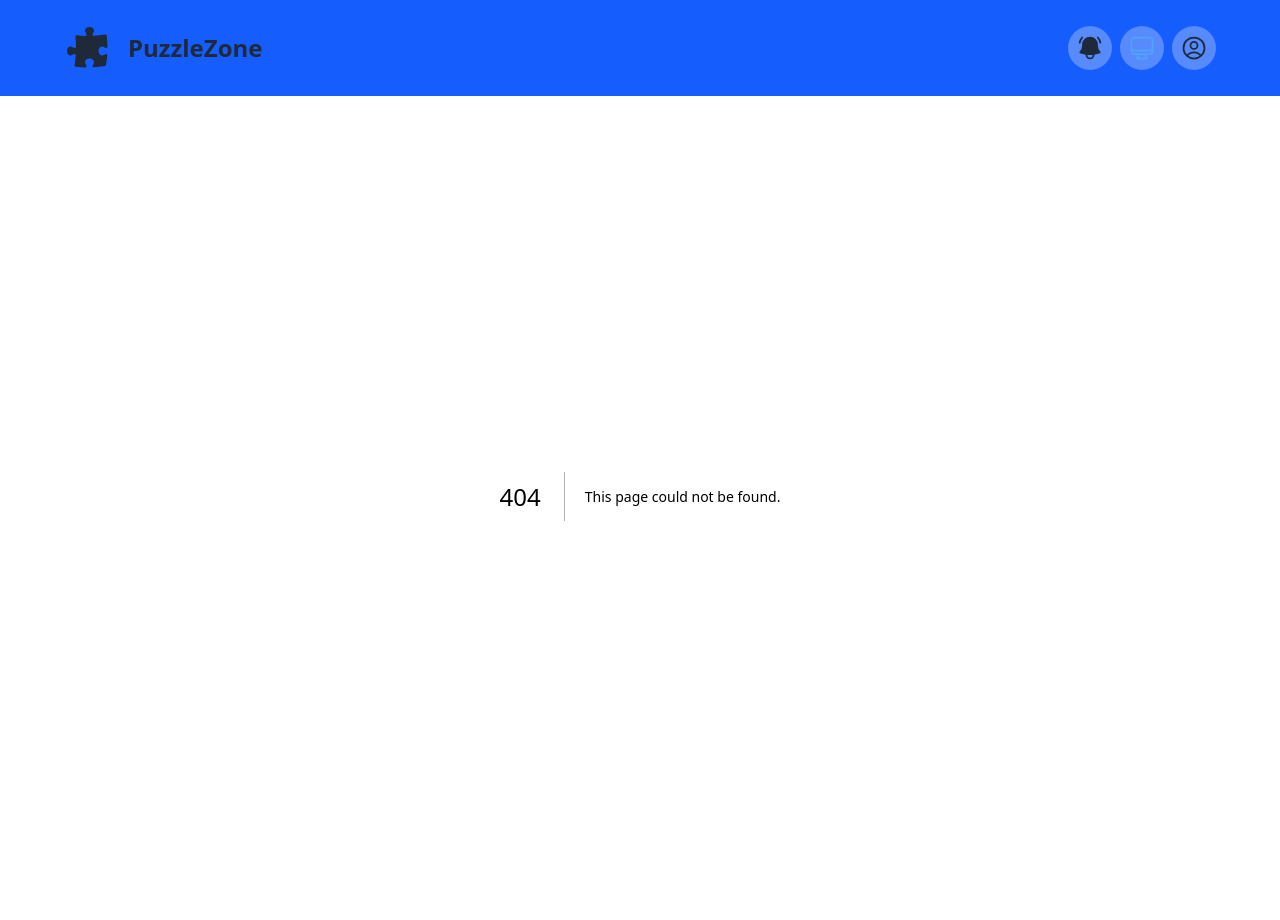
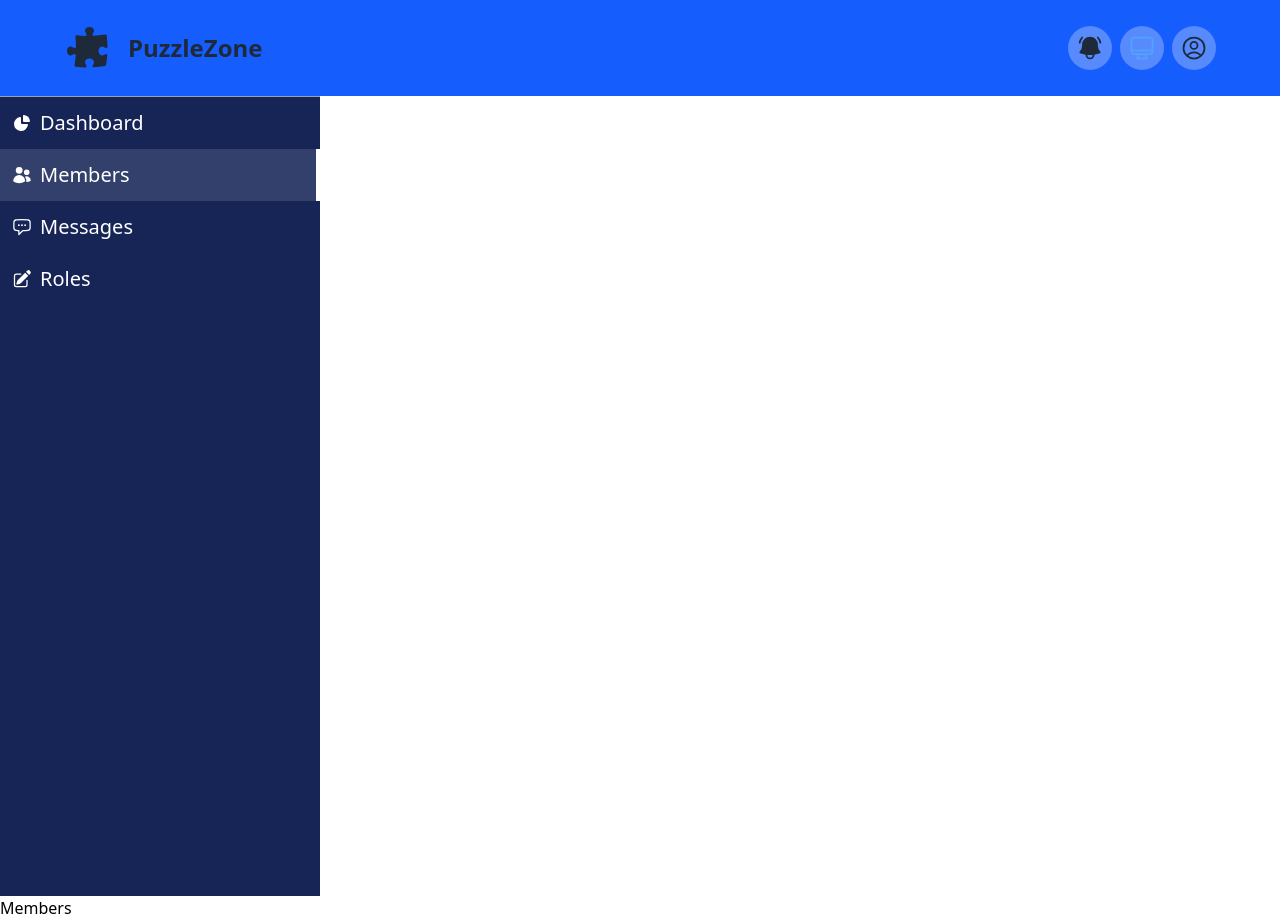
Before and after one commit to subhash1107/discord-dashboard, a Next.js app: page /members in a window 1280 px wide. Before the commit this address had no page. Before the commit the page ends 896 px from the top, so only its background shows below. Built offline with nearby package versions, Linux system fonts and the light colour scheme.

Commit message:
created sidebar

```diff
--- a/app/components/NavBar.tsx
+++ b/app/components/NavBar.tsx
@@ -9,7 +9,7 @@ import { Bars3BottomLeftIcon } from '@heroicons/react/24/solid'
 const NavBar = () => {
     const [sideBar,setSideBar] = useState<boolean>(false)
   return (
-    <nav className='bg-blue-600 dark:bg-blue-950 text-gray-800 dark:text-gray-100 flex justify-center p-6 '>
+    <nav className='bg-blue-600 dark:bg-blue-950 text-gray-800 dark:text-gray-100 flex justify-center p-6 transition'>
       <div className='max-w-6xl w-full '>
         <div className='flex justify-between items-center'>
          <div className='flex justify-between gap-4 items-center hover:cursor-pointer'>
--- /dev/null
+++ b/app/components/SideBar.tsx
@@ -0,0 +1,39 @@
+'use client'
+import { ChartPieIcon } from '@heroicons/react/20/solid'
+import { ChatBubbleLeftEllipsisIcon } from '@heroicons/react/24/outline'
+import { PencilSquareIcon, UsersIcon } from '@heroicons/react/24/solid'
+import Link from 'next/link'
+import { usePathname } from 'next/navigation'
+import React from 'react'
+
+const SideBar = () => {
+  const pathname = usePathname()
+
+  const links = [
+    { href: '/', label: 'Dashboard', icon: <ChartPieIcon className="h-5 w-5" /> },
+    { href: '/members', label: 'Members', icon: <UsersIcon className="h-5 w-5" /> },
+    { href: '/messages', label: 'Messages', icon: <ChatBubbleLeftEllipsisIcon className="h-5 w-5" /> },
+    { href: '/roles', label: 'Roles', icon: <PencilSquareIcon className="h-5 w-5" /> },
+  ]
+
+  return (
+    <aside className="min-h-screen bg-blue-950 dark:bg-[#262a45] text-white flex flex-col items-start max-w-[25%]">
+        <hr className='border-gray-400 w-full'/>
+      {links.map(({ href, label, icon },index) => {
+        const isActive = pathname === href
+        const classNames = `
+          flex gap-2 items-center justify-start text-xl p-3 w-full transition
+          hover:bg-[#ffffff62] hover:cursor-pointer
+          ${isActive ? 'border-r-4 border-r-white bg-[#ffffff20]' : 'border-r-4 border-r-transparent'}`
+        return (
+          <Link key={index} href={href} className={classNames}>
+            {icon}
+            {label}
+          </Link>
+        )
+      })}
+    </aside>
+  )
+}
+
+export default SideBar
--- a/app/components/ThemeManager.tsx
+++ b/app/components/ThemeManager.tsx
@@ -4,7 +4,7 @@ import React, { useEffect, useRef, useState } from "react";
 import { ThemeMode, useTheme } from "../context/ThemeContext";
 import NavButton from "./NavButton";
 
-const ThemeManager = ({ className }: { className: string }) => {
+const ThemeManager = ({ className }: { className?: string }) => {
   const [optionToggle, setOptionToggle] = useState<boolean>(false);
   const { mode, setMode } = useTheme()!;
   const containerRef = useRef<HTMLDivElement>(null);
@@ -38,7 +38,7 @@ const ThemeManager = ({ className }: { className: string }) => {
       </NavButton>
 
       {optionToggle && (
-        <ul className="absolute border border-gray-200 rounded-md bg-gray-50 dark:bg-gray-700 dark:border-gray-600 transition-all">
+        <ul className="absolute mt-2 border border-gray-200 rounded-md bg-gray-50 dark:bg-gray-700 dark:border-gray-600 transition-all">
           {options.map((option, index) => (
             <li
               key={index}
--- /dev/null
+++ b/app/members/page.tsx
@@ -0,0 +1,12 @@
+import React from 'react'
+import SideBar from '../components/SideBar'
+
+const Members = () => {
+  return (
+    <div>
+        <SideBar/>
+        Members</div>
+  )
+}
+
+export default Members
--- /dev/null
+++ b/app/messages/page.tsx
@@ -0,0 +1,12 @@
+import React from 'react'
+import SideBar from '../components/SideBar'
+
+const Messages = () => {
+  return (
+    <div>
+        <SideBar/>
+    </div>
+  )
+}
+
+export default Messages
--- a/app/page.tsx
+++ b/app/page.tsx
@@ -1,10 +1,12 @@
 "use client";
-import ThemeManager from "./components/ThemeManager";
+
+import SideBar from "./components/SideBar";
 
 export default function Home() {
   return (
     <div className="bg-white dark:bg-gray-500  min-h-screen transition-colors">
-      <ThemeManager />
+      <SideBar/>
+
     </div>
   );
 }
--- /dev/null
+++ b/app/roles/page.tsx
@@ -0,0 +1,12 @@
+import React from 'react'
+import SideBar from '../components/SideBar'
+
+const roles = () => {
+  return (
+    <div>
+        <SideBar/>
+    </div>
+  )
+}
+
+export default roles
```
